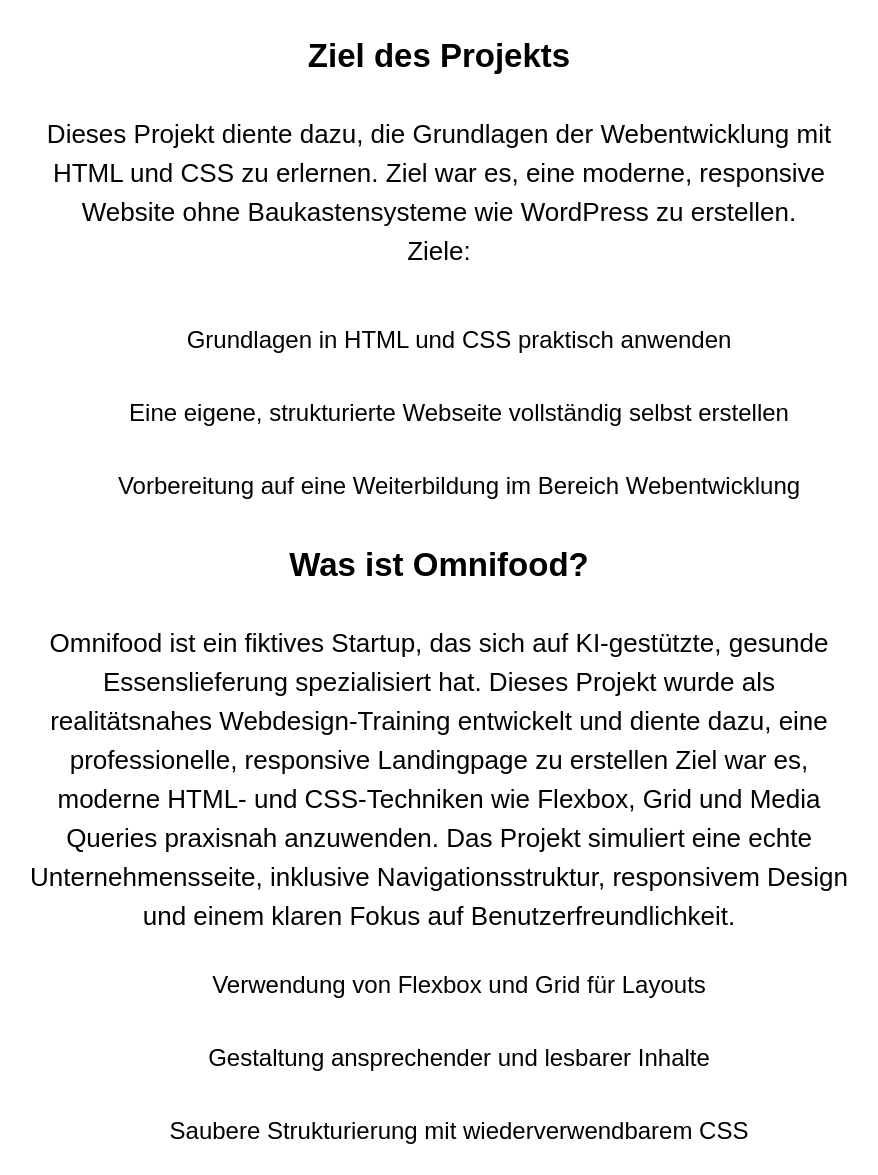
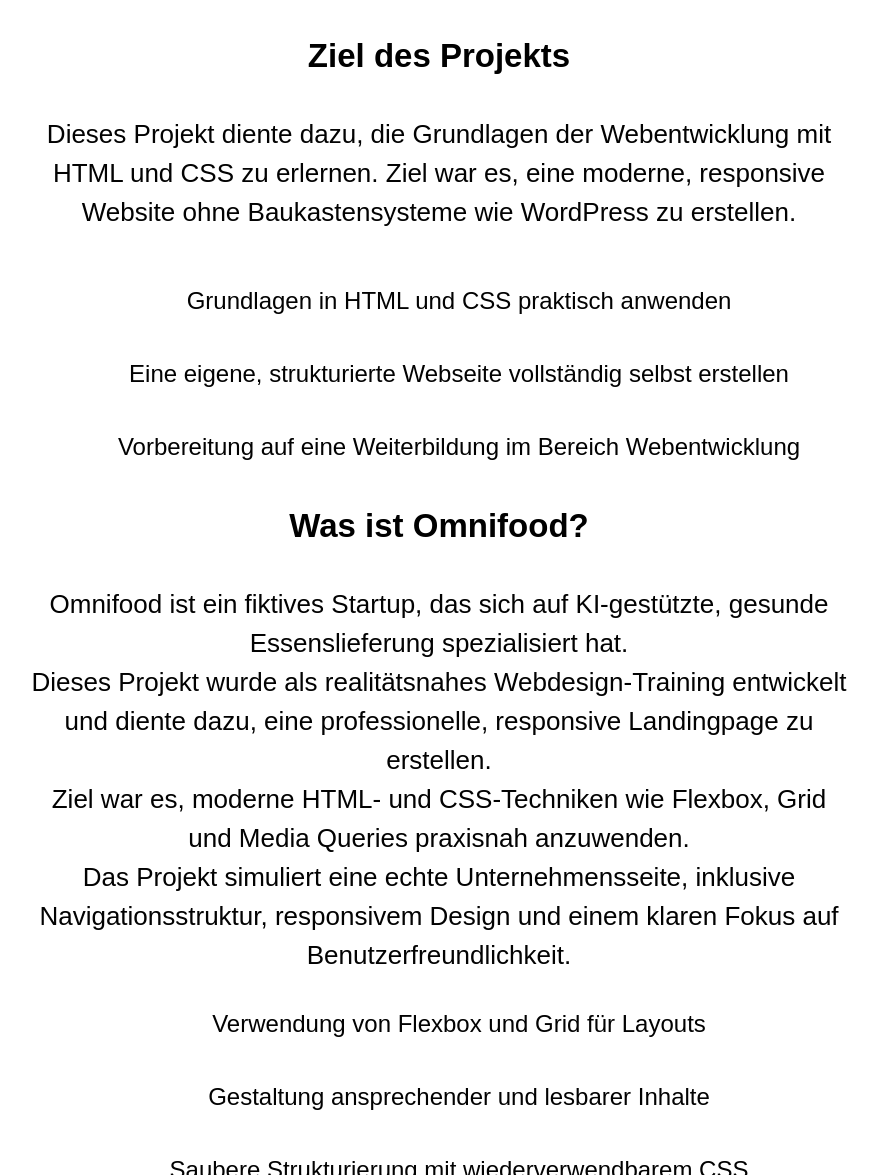
Before and after one commit to HenryBinz/portfolio, a plain HTML site: page index.html in a window 1280 px wide. Shown: the part 1198-2373 px from the top of the page, without its empty margins (201-1079 px from the left). Drawn offline with Linux system fonts and the light colour scheme.

Commit message:
Update index.html

```diff
--- a/index.html
+++ b/index.html
@@ -67,7 +67,7 @@
 
       <h3>Ziel des Projekts</h3>
       <p>
-        Dieses Projekt diente dazu, die Grundlagen der Webentwicklung mit HTML und CSS zu erlernen. Ziel war es, eine moderne, responsive Website ohne Baukastensysteme wie WordPress zu erstellen.<br> Ziele:
+        Dieses Projekt diente dazu, die Grundlagen der Webentwicklung mit HTML und CSS zu erlernen. Ziel war es, eine moderne, responsive Website ohne Baukastensysteme wie WordPress zu erstellen.
       </p>
       <ol>
         <li class="first-li">Grundlagen in HTML und CSS praktisch anwenden</li>
@@ -79,9 +79,9 @@
 
       <h3>Was ist Omnifood?</h3>
       <p>
-        Omnifood ist ein fiktives Startup, das sich auf KI-gestützte, gesunde Essenslieferung spezialisiert hat.
-Dieses Projekt wurde als realitätsnahes Webdesign-Training entwickelt und diente dazu, eine professionelle, responsive Landingpage zu erstellen
-Ziel war es, moderne HTML- und CSS-Techniken wie Flexbox, Grid und Media Queries praxisnah anzuwenden. Das Projekt simuliert eine echte Unternehmensseite, inklusive Navigationsstruktur, responsivem Design und einem klaren Fokus auf Benutzerfreundlichkeit.
+        Omnifood ist ein fiktives Startup, das sich auf KI-gestützte, gesunde Essenslieferung spezialisiert hat.<br>
+Dieses Projekt wurde als realitätsnahes Webdesign-Training entwickelt und diente dazu, eine professionelle, responsive Landingpage zu erstellen.<br>
+Ziel war es, moderne HTML- und CSS-Techniken wie Flexbox, Grid und Media Queries praxisnah anzuwenden.<br>  Das Projekt simuliert eine echte Unternehmensseite, inklusive Navigationsstruktur, responsivem Design und einem klaren Fokus auf Benutzerfreundlichkeit.
       </p>
       <ul>
         <article><li class="first-li">
```
